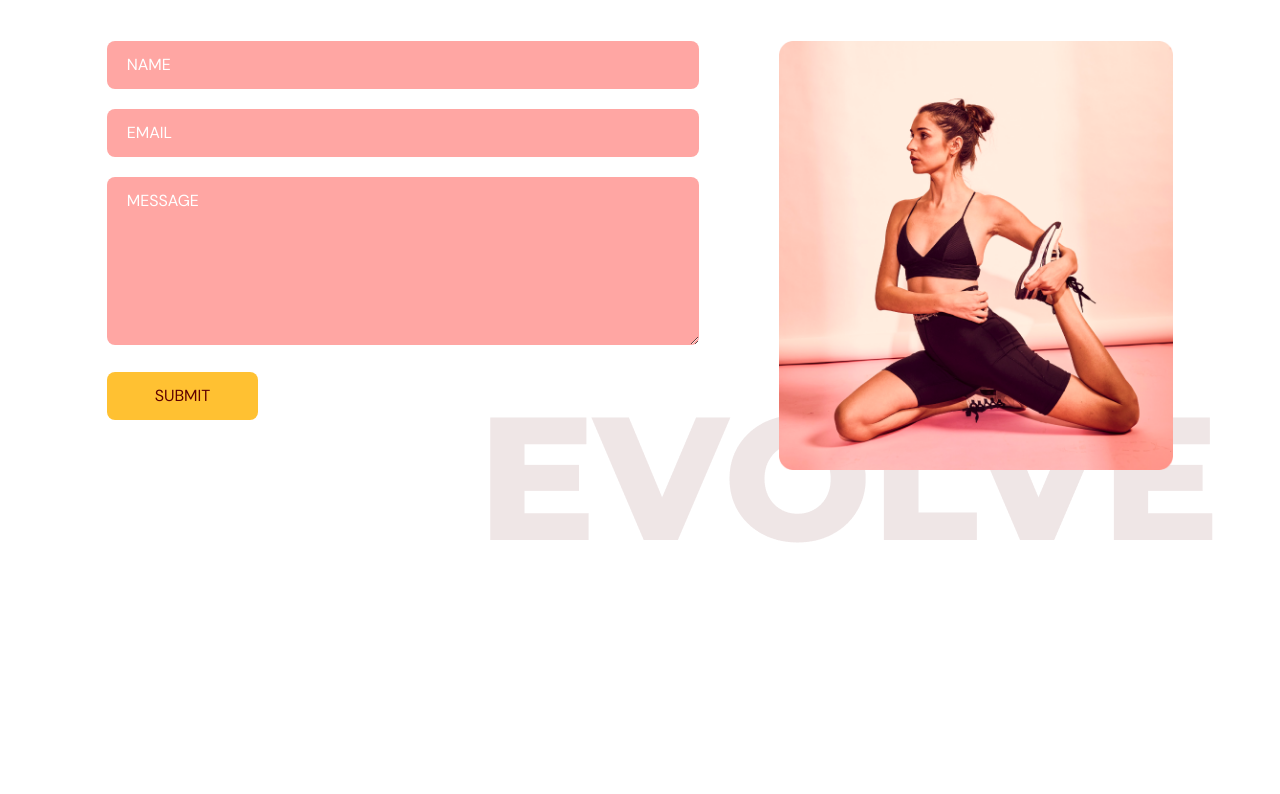
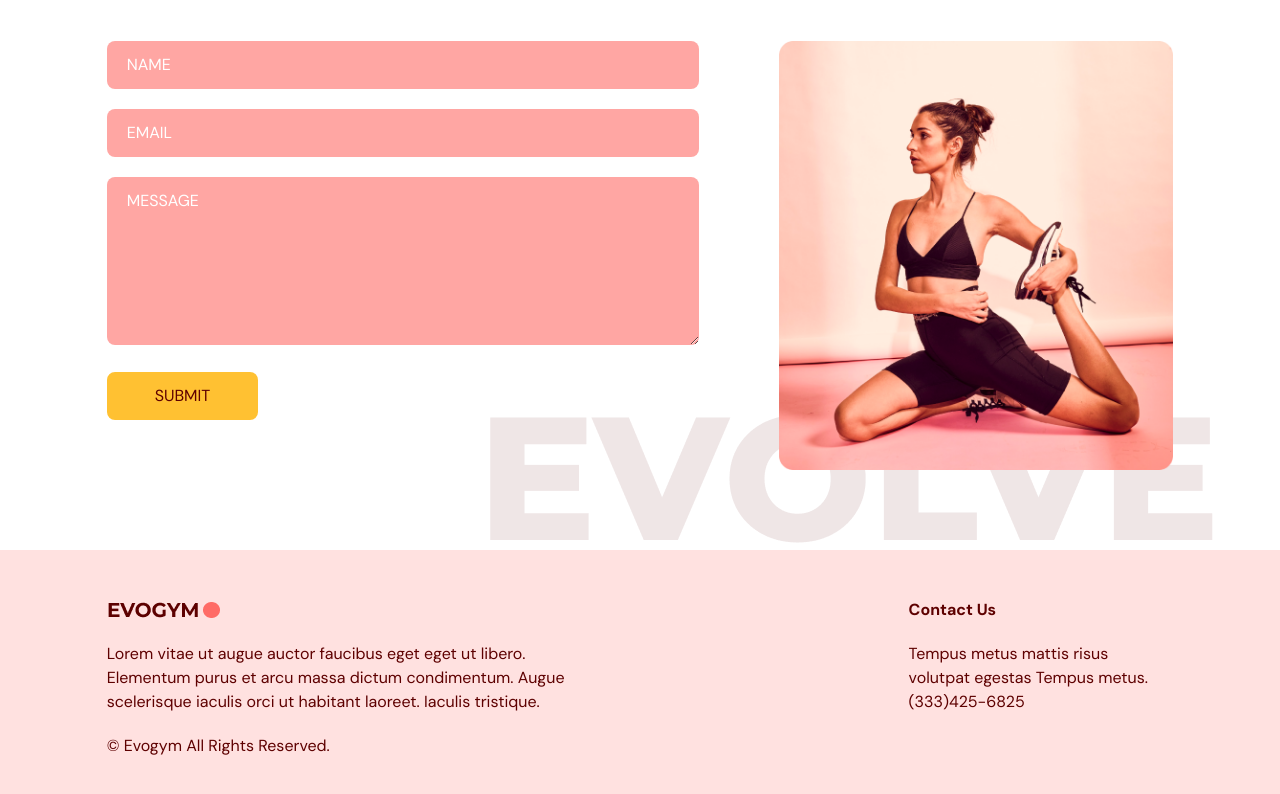
Before and after one commit to Amit-TheOne/EvoGym, a React (Vite) app: page / in a window 1280 px wide. Shown: the part 3124-3918 px from the top of the page. Before the commit the page ends 3674 px from the top, so only its background shows below. Built offline with nearby package versions, Linux system fonts and the light colour scheme; the HTML template or start-up script is replaced by a standard one.

Commit message:
add Footer component

```diff
--- a/src/App.tsx
+++ b/src/App.tsx
@@ -5,6 +5,7 @@
 import Benefits from "@/components/benefits";
 import OurClasses from "@/components/ourClasses";
 import ContactUs from "@/components/contactUs";
+import Footer from "@/components/footer";
 
 
 function App() {
@@ -38,6 +39,7 @@
             <Benefits setSelectedPage={setSelectedPage} />
             <OurClasses setSelectedPage={setSelectedPage} />
             <ContactUs setSelectedPage={setSelectedPage} />
+            <Footer />
         </div>
     );
 }
--- /dev/null
+++ b/src/components/footer/index.tsx
@@ -0,0 +1,27 @@
+import Logo from "@/assets/Logo.png";
+
+const Footer = () => {
+  return (
+    <footer className="bg-primary-100 pt-3 pb-12 md:py-12">
+      <div className="mx-auto w-5/6 gap-24 md:flex ">
+        <div className="mt-8 basis-2/3 md:mt-0">
+          <img alt="logo" src={Logo} />
+          <p className="my-5 md:pr-52">
+            Lorem vitae ut augue auctor faucibus eget eget ut libero. Elementum
+            purus et arcu massa dictum condimentum. Augue scelerisque iaculis
+            orci ut habitant laoreet. Iaculis tristique.
+          </p>
+          <p>© Evogym All Rights Reserved.</p>
+        </div>
+
+        <div className="mt-8 basis-1/4 md:mt-0 justify-end">
+          <h4 className="font-bold">Contact Us</h4>
+          <p className="mt-5">Tempus metus mattis risus volutpat egestas Tempus metus.</p>
+          <p>(333)425-6825</p>
+        </div>
+      </div>
+    </footer>
+  );
+};
+
+export default Footer;
```
